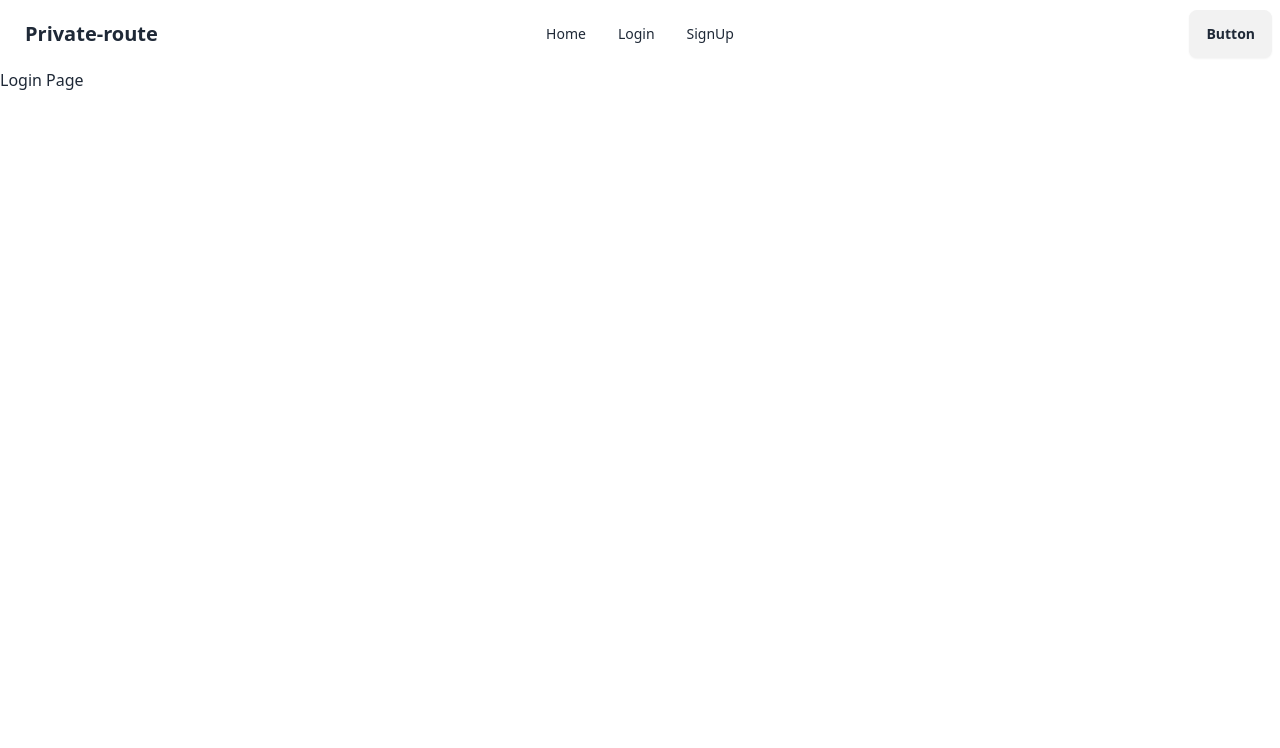
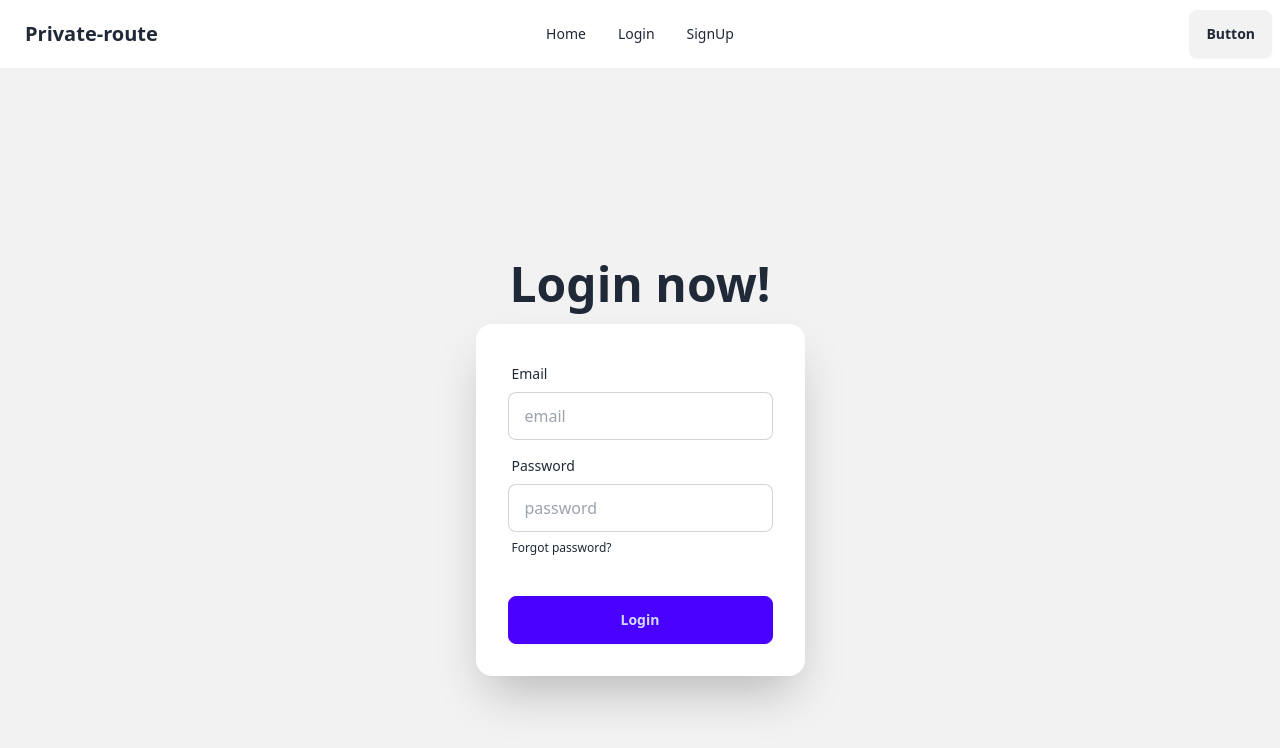
Before and after one commit to tusherbhakta/react-auth-private-route-m51, a React (Vite) app: page /login in a window 1280 px wide. Shown: the top 748 px of the page. Built offline with nearby package versions, Linux system fonts and the light colour scheme.

Commit message:
log in form update

```diff
--- a/src/components/Login.jsx
+++ b/src/components/Login.jsx
@@ -2,8 +2,34 @@
 
 const Login = () => {
     return (
-        <div>
-            Login Page
+        <div className="hero bg-base-200 min-h-screen">
+            <div className="hero-content flex-col">
+                <div className="text-center lg:text-left">
+                    <h1 className="text-5xl font-bold">Login now!</h1>
+                </div>
+                <div className="card bg-base-100 w-full max-w-sm shrink-0 shadow-2xl">
+                    <form className="card-body">
+                        <div className="form-control">
+                            <label className="label">
+                                <span className="label-text">Email</span>
+                            </label>
+                            <input type="email" placeholder="email" className="input input-bordered" required />
+                        </div>
+                        <div className="form-control">
+                            <label className="label">
+                                <span className="label-text">Password</span>
+                            </label>
+                            <input type="password" placeholder="password" className="input input-bordered" required />
+                            <label className="label">
+                                <a href="#" className="label-text-alt link link-hover">Forgot password?</a>
+                            </label>
+                        </div>
+                        <div className="form-control mt-6">
+                            <button className="btn btn-primary">Login</button>
+                        </div>
+                    </form>
+                </div>
+            </div>
         </div>
     );
 };
```
